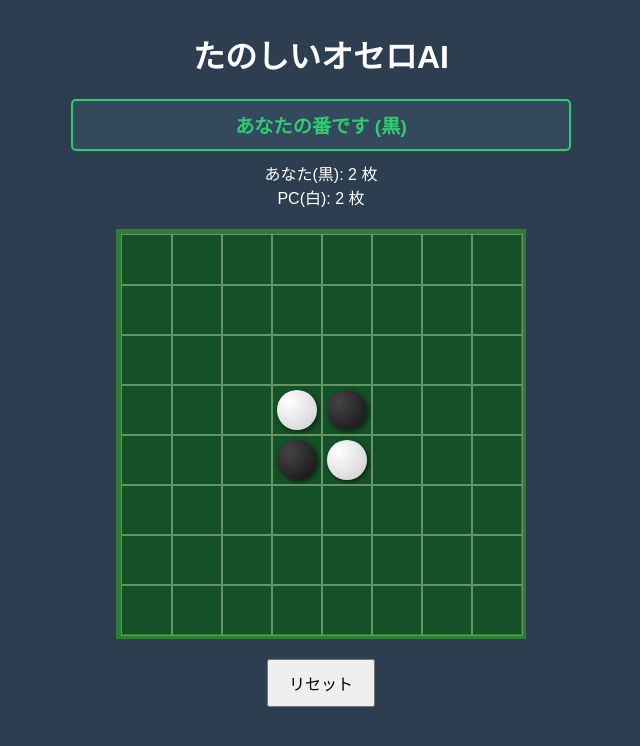
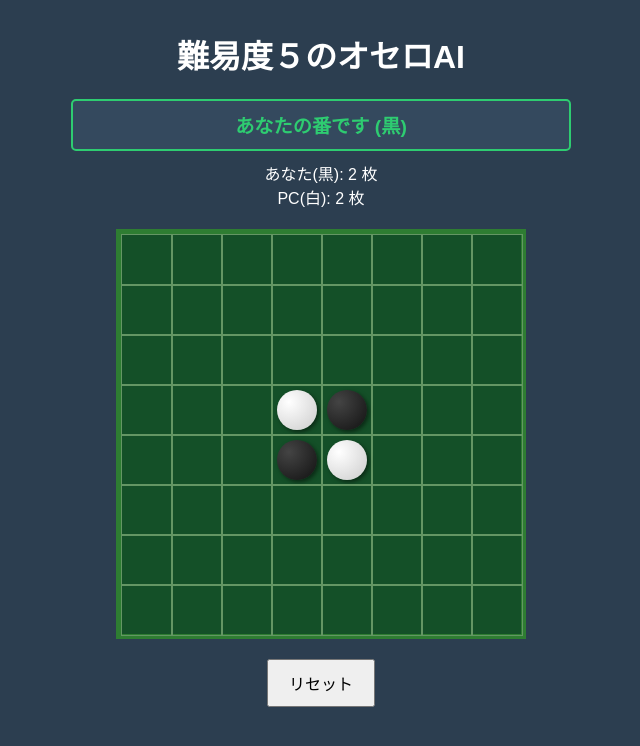
Before and after one commit to mabo1220/gekimuzu_osero, a plain HTML site: page index.html in a window 1280 px wide. Shown: the whole page, without its empty margins (319-959 px from the left). Drawn offline with Linux system fonts and the light colour scheme.

Commit message:
Update index.html

```diff
--- a/index.html
+++ b/index.html
@@ -3,7 +3,7 @@
 <head>
     <meta charset="UTF-8">
     <meta name="viewport" content="width=device-width, initial-scale=1.0">
-    <title>たのしいオセロAI</title>
+    <title>難易度５のオセロAI</title>
     <meta name="apple-mobile-web-app-capable" content="yes">
     <meta name="apple-mobile-web-app-status-bar-style" content="black">
     <meta name="apple-mobile-web-app-title" content="たのしいオセロ">
@@ -13,7 +13,7 @@
 </head>
 <body>
     <div class="container">
-        <h1>たのしいオセロAI</h1>
+        <h1>難易度５のオセロAI</h1>
 
         <div id="turn-display" class="turn-indicator">あなたの番です (黒)</div>
 
```
